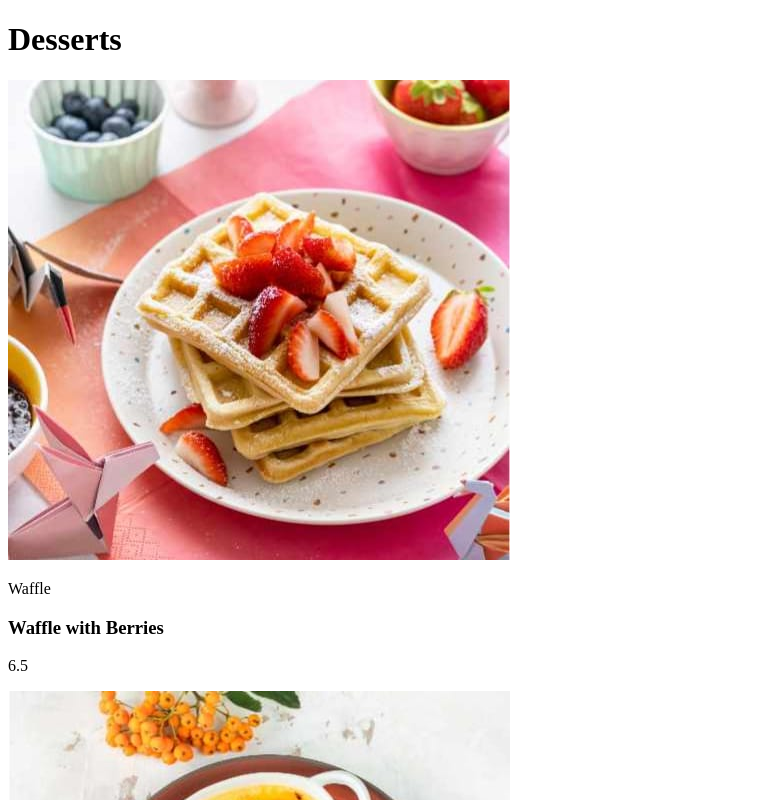
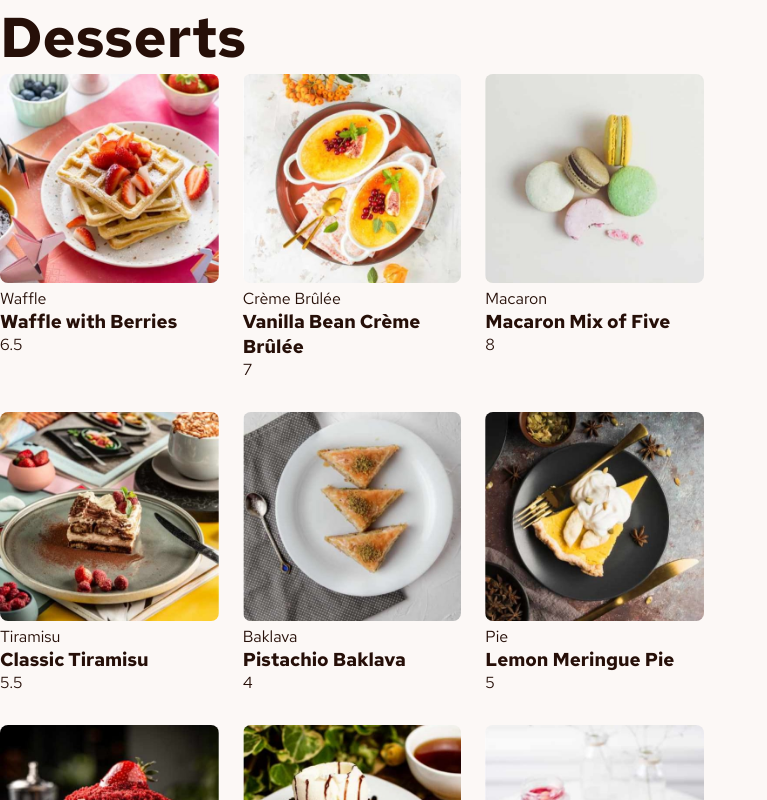
Before and after one commit to michellecordovi/ShopDessertsPage, a React (Vite) app: page / in a window 1280 px wide. Shown: the top 800 px of the page, without its empty margins (0-767 px from the left). Built offline with nearby package versions, Linux system fonts and the light colour scheme.

Commit message:
initial styling for desserts grid

```diff
--- a/src/App.css
+++ b/src/App.css
@@ -1,42 +1,11 @@
-/* #root {
-  max-width: 1280px;
-  margin: 0 auto;
-  padding: 2rem;
-  text-align: center;
+#desserts-grid{
+  display: grid;
+  grid-template-columns: 1fr 1fr 1fr;
+  row-gap: 32px;
+  column-gap: 24px;
 }
 
-.logo {
-  height: 6em;
-  padding: 1.5em;
-  will-change: filter;
-  transition: filter 300ms;
+.dessert-image{
+  width: 100%;
+  border-radius: 8px;
 }
-.logo:hover {
-  filter: drop-shadow(0 0 2em #646cffaa);
-}
-.logo.react:hover {
-  filter: drop-shadow(0 0 2em #61dafbaa);
-}
-
-@keyframes logo-spin {
-  from {
-    transform: rotate(0deg);
-  }
-  to {
-    transform: rotate(360deg);
-  }
-}
-
-@media (prefers-reduced-motion: no-preference) {
-  a:nth-of-type(2) .logo {
-    animation: logo-spin infinite 20s linear;
-  }
-}
-
-.card {
-  padding: 2em;
-}
-
-.read-the-docs {
-  color: #888;
-} */
--- a/src/components/DessertCard.jsx
+++ b/src/components/DessertCard.jsx
@@ -3,7 +3,7 @@ function DessertCard({src, name, category, price}) {
     return (
         <div className="dessert-card">
             <div className="dessert-image-container">
-                <img src={src} alt={name} />
+                <img className="dessert-image" src={src} alt={name} />
             </div>
 
             <div className="dessert-description">
--- a/src/index.css
+++ b/src/index.css
@@ -1,68 +1,20 @@
-/* :root {
-  font-family: Inter, system-ui, Avenir, Helvetica, Arial, sans-serif;
-  line-height: 1.5;
-  font-weight: 400;
-
-  color-scheme: light dark;
-  color: rgba(255, 255, 255, 0.87);
-  background-color: #242424;
-
-  font-synthesis: none;
-  text-rendering: optimizeLegibility;
-  -webkit-font-smoothing: antialiased;
-  -moz-osx-font-smoothing: grayscale;
+/* UNIVERSAL STYLES */
+* {
+  padding: 0px;
+  margin: 0px;
+  box-sizing: border-box;
+  font-family: "Red Hat Text", Arial, Helvetica, sans-serif;
 }
 
-a {
-  font-weight: 500;
-  color: #646cff;
-  text-decoration: inherit;
-}
-a:hover {
-  color: #535bf2;
+body{
+  background-color: #FCF8F6;
+  color: #260F08;
 }
 
-body {
-  margin: 0;
-  display: flex;
-  place-items: center;
-  min-width: 320px;
-  min-height: 100vh;
+main {
+  width: 55%;
 }
 
-h1 {
-  font-size: 3.2em;
-  line-height: 1.1;
+h1{
+  font-size: 56px;
 }
-
-button {
-  border-radius: 8px;
-  border: 1px solid transparent;
-  padding: 0.6em 1.2em;
-  font-size: 1em;
-  font-weight: 500;
-  font-family: inherit;
-  background-color: #1a1a1a;
-  cursor: pointer;
-  transition: border-color 0.25s;
-}
-button:hover {
-  border-color: #646cff;
-}
-button:focus,
-button:focus-visible {
-  outline: 4px auto -webkit-focus-ring-color;
-}
-
-@media (prefers-color-scheme: light) {
-  :root {
-    color: #213547;
-    background-color: #ffffff;
-  }
-  a:hover {
-    color: #747bff;
-  }
-  button {
-    background-color: #f9f9f9;
-  }
-} */
```
